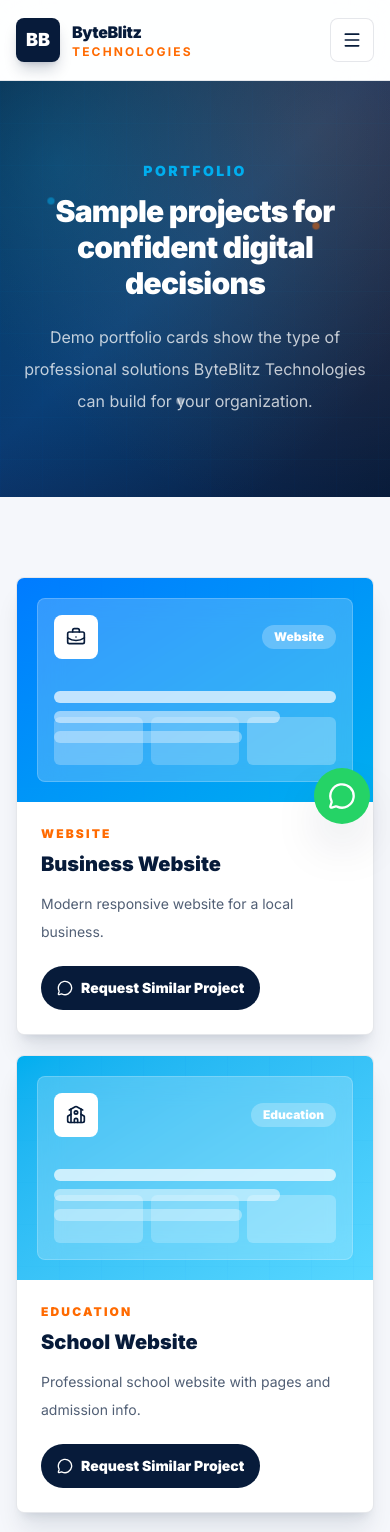
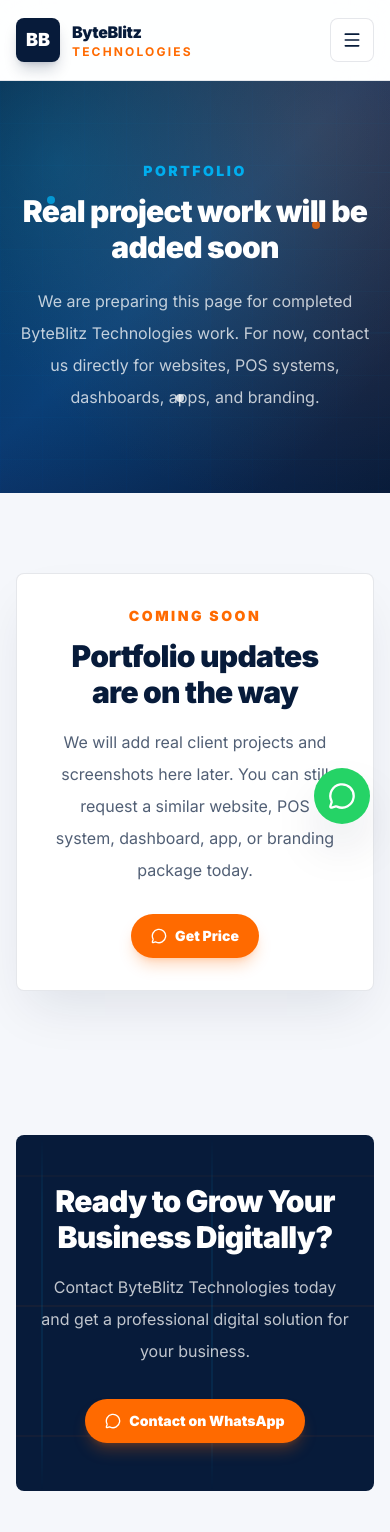
Before and after one commit to MuhammadSaqibKakar/ByteBlitzTechnologies, a Next.js app: page /portfolio in a window 390 px wide. Shown: the top 1532 px of the page. Built offline with nearby package versions, Linux system fonts and the light colour scheme.

Commit message:
Remove demo portfolio section

```diff
--- a/src/app/page.tsx
+++ b/src/app/page.tsx
@@ -5,20 +5,17 @@ import {
   ReceiptText,
   Rocket,
 } from "lucide-react";
-import Link from "next/link";
 import { AnimatedStats } from "@/components/AnimatedStats";
 import { AnimatedTechTicker } from "@/components/AnimatedTechTicker";
 import { ButtonLink } from "@/components/ButtonLink";
 import { CTASection } from "@/components/CTASection";
 import { HeroMotionLayer } from "@/components/HeroMotionLayer";
-import { PortfolioCard } from "@/components/PortfolioCard";
 import { Reveal, StaggerContainer, StaggerItem } from "@/components/Reveal";
 import { SectionHeading } from "@/components/SectionHeading";
 import { ServiceGrid } from "@/components/ServiceGrid";
 import { TechHeroVisual } from "@/components/TechHeroVisual";
 import {
   defaultWhatsAppMessage,
-  portfolioItems,
   posWhatsAppMessage,
   site,
   whatsappUrl,
@@ -157,30 +154,6 @@ export default function Home() {
         </div>
       </section>
 
-      <section className="px-4 py-20 sm:px-6 lg:px-8">
-        <div className="mx-auto max-w-7xl">
-          <SectionHeading
-            eyebrow="Portfolio"
-            title="Demo projects that show what we can build"
-            description="Sample project examples for the kind of websites, systems, dashboards, and branding ByteBlitz can deliver."
-          />
-          <StaggerContainer className="mt-12 grid gap-5 md:grid-cols-2 lg:grid-cols-3">
-            {portfolioItems.slice(0, 3).map((item) => (
-              <PortfolioCard key={item.title} item={item} />
-            ))}
-          </StaggerContainer>
-          <div className="mt-10 text-center">
-            <Link
-              href="/portfolio"
-              className="focus-ring inline-flex items-center gap-2 rounded-full border border-[#071B3A]/15 bg-white px-5 py-3 text-sm font-black text-[#071B3A] transition hover:-translate-y-0.5 hover:text-[#007BFF]"
-            >
-              View Full Portfolio
-              <ArrowRight className="h-4 w-4" />
-            </Link>
-          </div>
-        </div>
-      </section>
-
       <section className="bg-white px-4 py-20 sm:px-6 lg:px-8">
         <div className="mx-auto max-w-7xl">
           <SectionHeading
--- a/src/app/portfolio/page.tsx
+++ b/src/app/portfolio/page.tsx
@@ -1,15 +1,16 @@
 import type { Metadata } from "next";
+import { MessageCircle } from "lucide-react";
+import { ButtonLink } from "@/components/ButtonLink";
 import { CTASection } from "@/components/CTASection";
 import { HeroMotionLayer } from "@/components/HeroMotionLayer";
-import { PortfolioCard } from "@/components/PortfolioCard";
-import { StaggerContainer } from "@/components/Reveal";
+import { Reveal } from "@/components/Reveal";
 import { SectionHeading } from "@/components/SectionHeading";
-import { portfolioItems } from "@/lib/site";
+import { defaultWhatsAppMessage, whatsappUrl } from "@/lib/site";
 
 export const metadata: Metadata = {
   title: "Portfolio",
   description:
-    "Demo portfolio projects by ByteBlitz Technologies including business websites, school websites, NGO websites, POS systems, dashboards, and branding.",
+    "ByteBlitz Technologies portfolio will be updated soon with real websites, POS systems, dashboards, apps, and branding work.",
 };
 
 export default function PortfolioPage() {
@@ -23,20 +24,35 @@ export default function PortfolioPage() {
             as="h1"
             light
             eyebrow="Portfolio"
-            title="Sample projects for confident digital decisions"
-            description="Demo portfolio cards show the type of professional solutions ByteBlitz Technologies can build for your organization."
+            title="Real project work will be added soon"
+            description="We are preparing this page for completed ByteBlitz Technologies work. For now, contact us directly for websites, POS systems, dashboards, apps, and branding."
           />
         </div>
       </section>
 
       <section className="px-4 py-20 sm:px-6 lg:px-8">
-        <div className="mx-auto max-w-7xl">
-          <StaggerContainer className="grid gap-5 md:grid-cols-2 lg:grid-cols-3">
-            {portfolioItems.map((item) => (
-              <PortfolioCard key={item.title} item={item} />
-            ))}
-          </StaggerContainer>
-        </div>
+        <Reveal className="mx-auto max-w-3xl rounded-lg border border-[#071B3A]/10 bg-white p-8 text-center shadow-2xl shadow-[#071B3A]/10">
+          <p className="text-sm font-black uppercase tracking-[0.18em] text-[#FF6A00]">
+            Coming Soon
+          </p>
+          <h2 className="mt-3 text-3xl font-black tracking-tight text-[#071B3A]">
+            Portfolio updates are on the way
+          </h2>
+          <p className="mt-4 text-base leading-8 text-[#071B3A]/70">
+            We will add real client projects and screenshots here later. You can
+            still request a similar website, POS system, dashboard, app, or
+            branding package today.
+          </p>
+          <div className="mt-7 flex justify-center">
+            <ButtonLink
+              href={whatsappUrl(defaultWhatsAppMessage)}
+              external
+              icon={MessageCircle}
+            >
+              Get Price
+            </ButtonLink>
+          </div>
+        </Reveal>
       </section>
 
       <CTASection />
```
